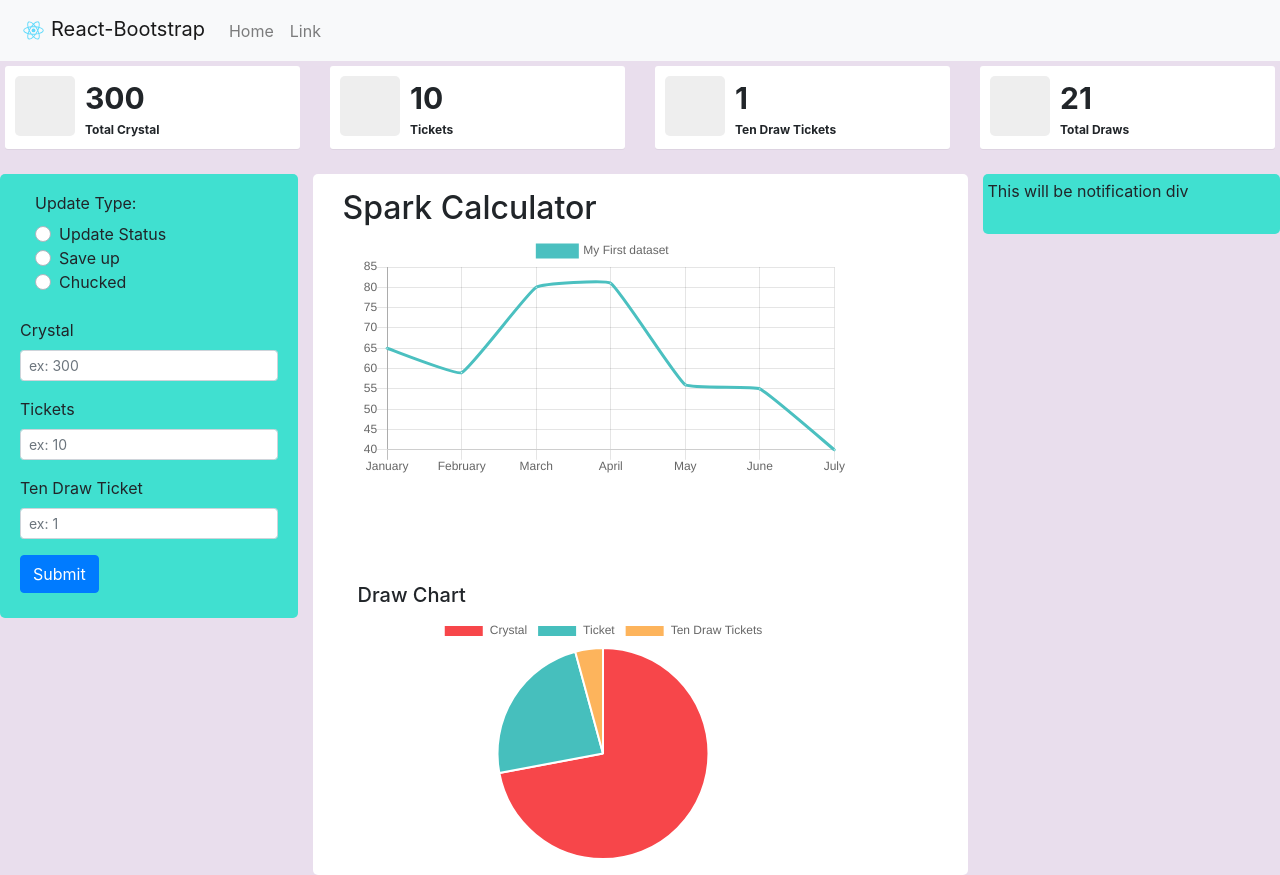
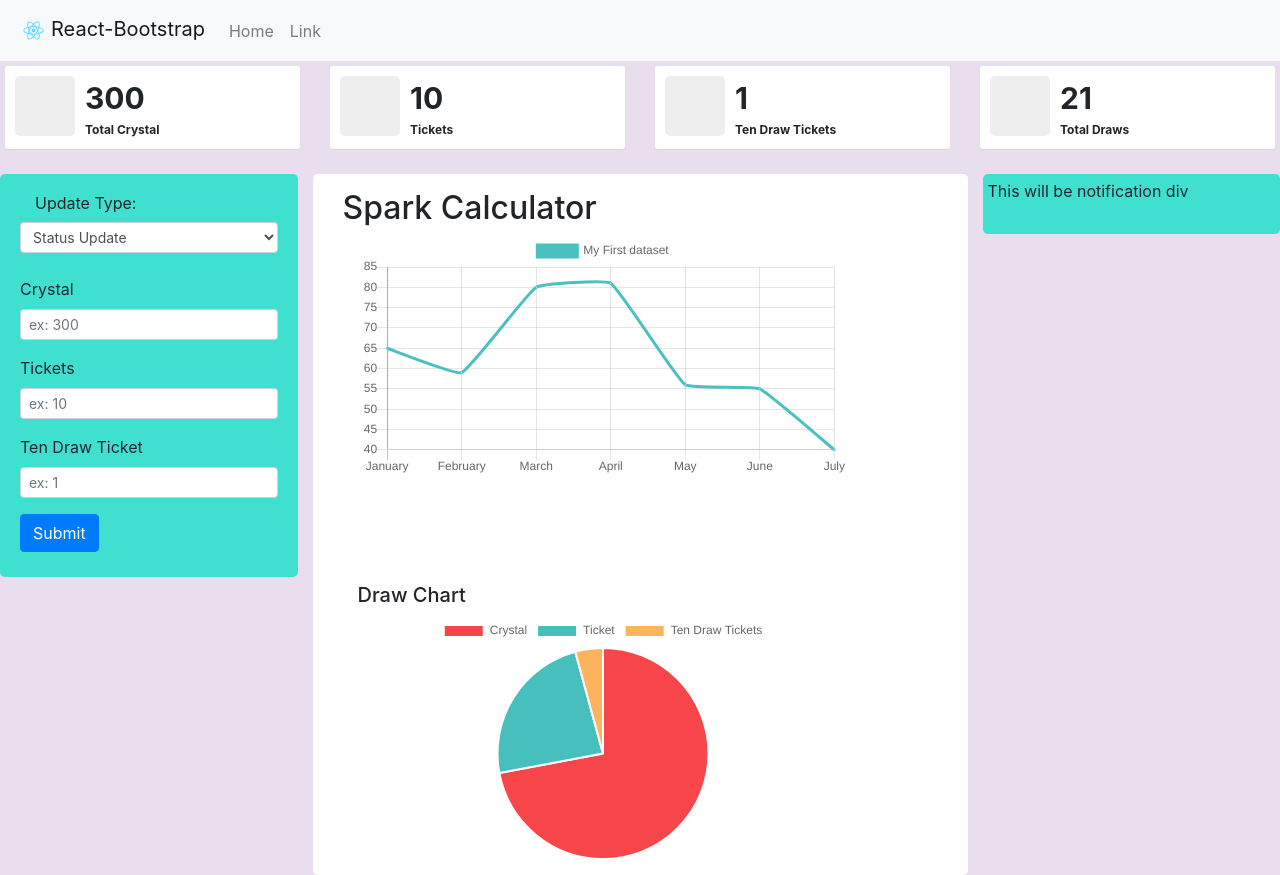
Before and after one commit to ipulcrimx/spark-calculator, a React (Create React App) app: page / in a window 1280 px wide. Built offline with nearby package versions, Linux system fonts and the light colour scheme.

Commit message:
change checkbox to select option for update type

```diff
--- a/src/components/InputForm.js
+++ b/src/components/InputForm.js
@@ -24,30 +24,11 @@ class InputForm extends Component
                     <Form.Label as="Legend" column>
                         Update Type:
                     </Form.Label>
-                    <Col sm={10}>
-                        <Form.Check
-                            custom
-                            type="radio"
-                            label="Update Status"
-                            name="formRadios"
-                            id="formRadios1" />
-                    </Col>
-                    <Col sm={10}>
-                        <Form.Check
-                            custom
-                            type="radio"
-                            label="Save up"
-                            name="formRadios"
-                            id="formRadios2" />
-                    </Col>
-                    <Col sm={10}>
-                        <Form.Check
-                            custom
-                            type="radio"
-                            label="Chucked"
-                            name="formRadios"
-                            id="formRadios3" />
-                    </Col>
+                    <Form.Control size="sm" as="select">
+                        <option>Status Update</option>
+                        <option>Save Up</option>
+                        <option>Chucked</option>
+                    </Form.Control>
                 </Form.Group>
                 <br />
                 <Form.Group>
```
